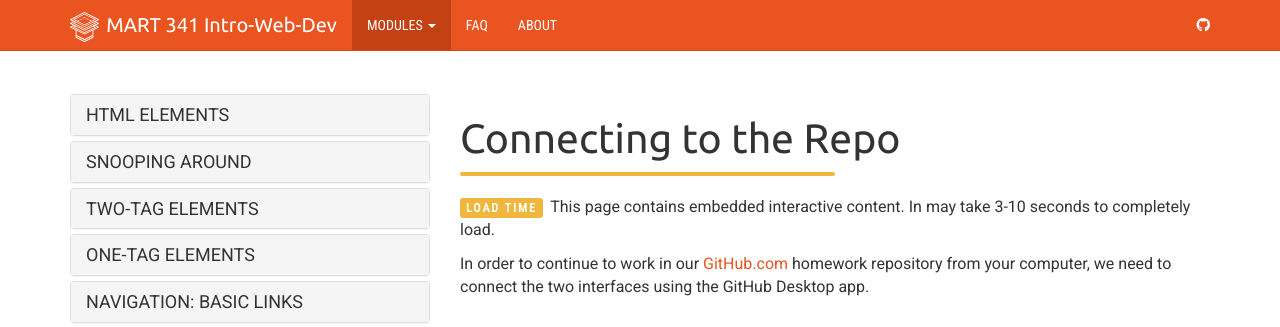
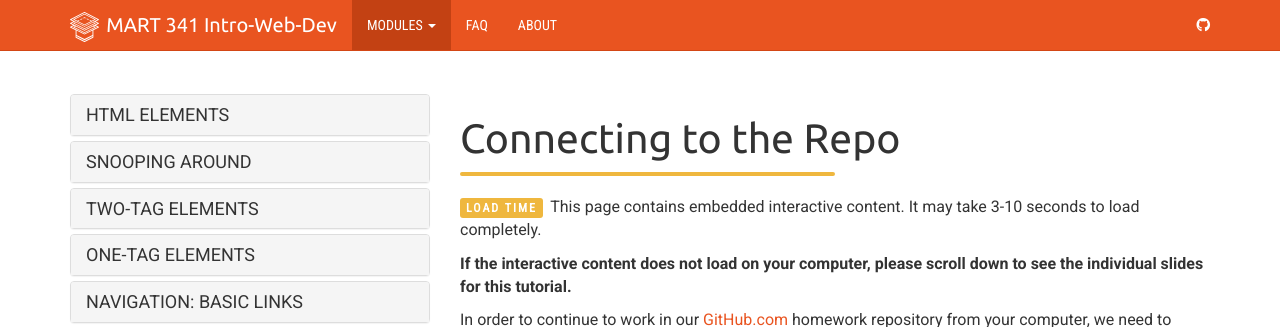
Before and after one commit to Montana-Media-Arts/webDesignFall2024, a Jekyll site: the page built from _docs/topic-04/05-gitub-app/page-02.md, in a window 1280 px wide and 900 px high, cut to the strip 0-327 px from the top of the window. Built offline with Jekyll 4.4.1, drawn with Linux system fonts in a browser that asks for light colours; nearby versions of some CDN libraries.

Commit message:
Update page-02.md

```diff
--- a/_docs/topic-04/05-gitub-app/page-02.md
+++ b/_docs/topic-04/05-gitub-app/page-02.md
@@ -9,9 +9,21 @@ tags: app, connect, github, guide, repository
 <div class="divider-heading"></div>
 
 
-<span class="label label-warning">Load Time</span> This page contains embedded interactive content. In may take 3-10 seconds to completely load.
+<span class="label label-warning">Load Time</span> This page contains embedded interactive content. It may take 3-10 seconds to load completely.
+
+**If the interactive content does not load on your computer, please scroll down to see the individual slides for this tutorial.**
 
 In order to continue to work in our <a href="" target="_blank">GitHub.com</a> homework repository from your computer, we need to connect the two interfaces using the GitHub Desktop app.
 
 <iframe src="https://umontanamediaarts.com/MART341/wp-admin/admin-ajax.php?action=h5p_embed&id=22" width="958" height="773" frameborder="0" allowfullscreen="allowfullscreen"></iframe><script src="https://umontanamediaarts.com/MART341/wp-content/plugins/h5p/h5p-php-library/js/h5p-resizer.js" charset="UTF-8"></script><--->
 <a href="https://umontanamediaarts.com/MART341/wp-admin/admin-ajax.php?action=h5p_embed&id=22" class="btn btn-default btn-xs" target="_blank">View Larger</a>
+
+![slide1](images/page-02/Screenshot 2024-09-26 135758.png)
+![slide2](images/page-02/Screenshot 2024-09-26 135817.png)
+![slide3](images/page-02/Screenshot 2024-09-26 135848.png)
+![slide4](images/page-02/Screenshot 2024-09-26 135903.png)
+![slide5](images/page-02/Screenshot 2024-09-26 135921.png)
+![slide6](images/page-02/Screenshot 2024-09-26 135939.png)
+![slide7](images/page-02/Screenshot 2024-09-26 135959.png)
+![slide8](images/page-02/Screenshot 2024-09-26 140026.png)
+![slide9](images/page-02/Screenshot 2024-09-26 140054.png)
```
